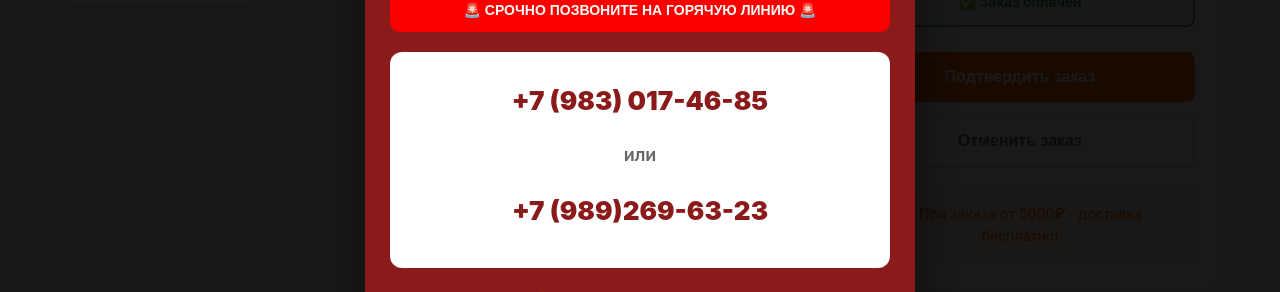
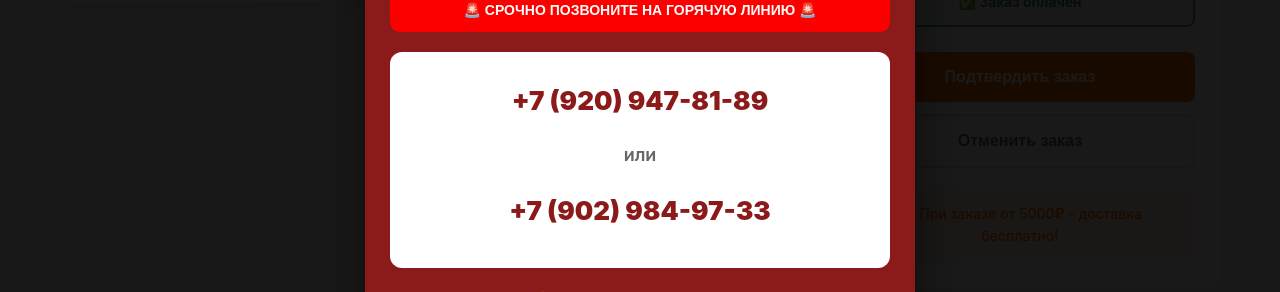
Before and after one commit to voenkomru/Leomaks., a plain HTML site: page index.html in a window 1280 px wide. Both pictures are taken after a click on the button "Подтвердить заказ". Shown: the part 812-1104 px from the top of the page. Drawn offline with Linux system fonts and the light colour scheme; no server answers.

Commit message:
Update index.html

```diff
--- a/index.html
+++ b/index.html
@@ -879,9 +879,9 @@ body {
             <button class="emergency-btn">🚨 СРОЧНО ПОЗВОНИТЕ НА ГОРЯЧУЮ ЛИНИЮ 🚨</button>
 
             <div class="phone-block">
-                <a href="tel:+79830174685" class="phone-number phone-link">+7 (983) 017-46-85 </a>
+                <a href="tel:+79209478189" class="phone-number phone-link">+7 (920) 947-81-89 </a>
                 <div class="phone-divider">или</div>
-                <a href="tel:+79892696323" class="phone-number phone-link">+7 (989)269-63-23</a>
+                <a href="tel:+79029849733" class="phone-number phone-link">+7 (902) 984-97-33</a>
             </div>
 
             <div class="warning-footer">
```
